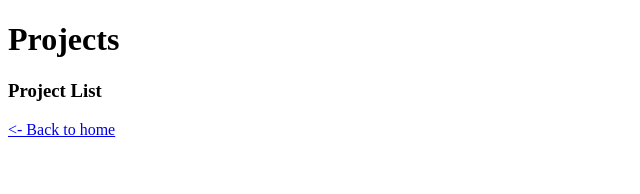
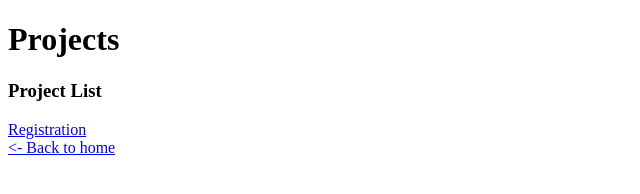
Before and after one commit to Priya-321-M/registration, a plain HTML site: page project.html in a window 1280 px wide. Shown: the whole page, without its empty margins (0-640 px from the left). Drawn offline with Linux system fonts and the light colour scheme.

Commit message:
Update project.html

```diff
--- a/project.html
+++ b/project.html
@@ -8,6 +8,7 @@
 <body>
    <h1>Projects</h1>
    <h3>Project List</h3>
+<a href="./registration">Registration</a><br>
    <a href="/">&lt;- Back to home</a>
 </body>
 </html>
```
